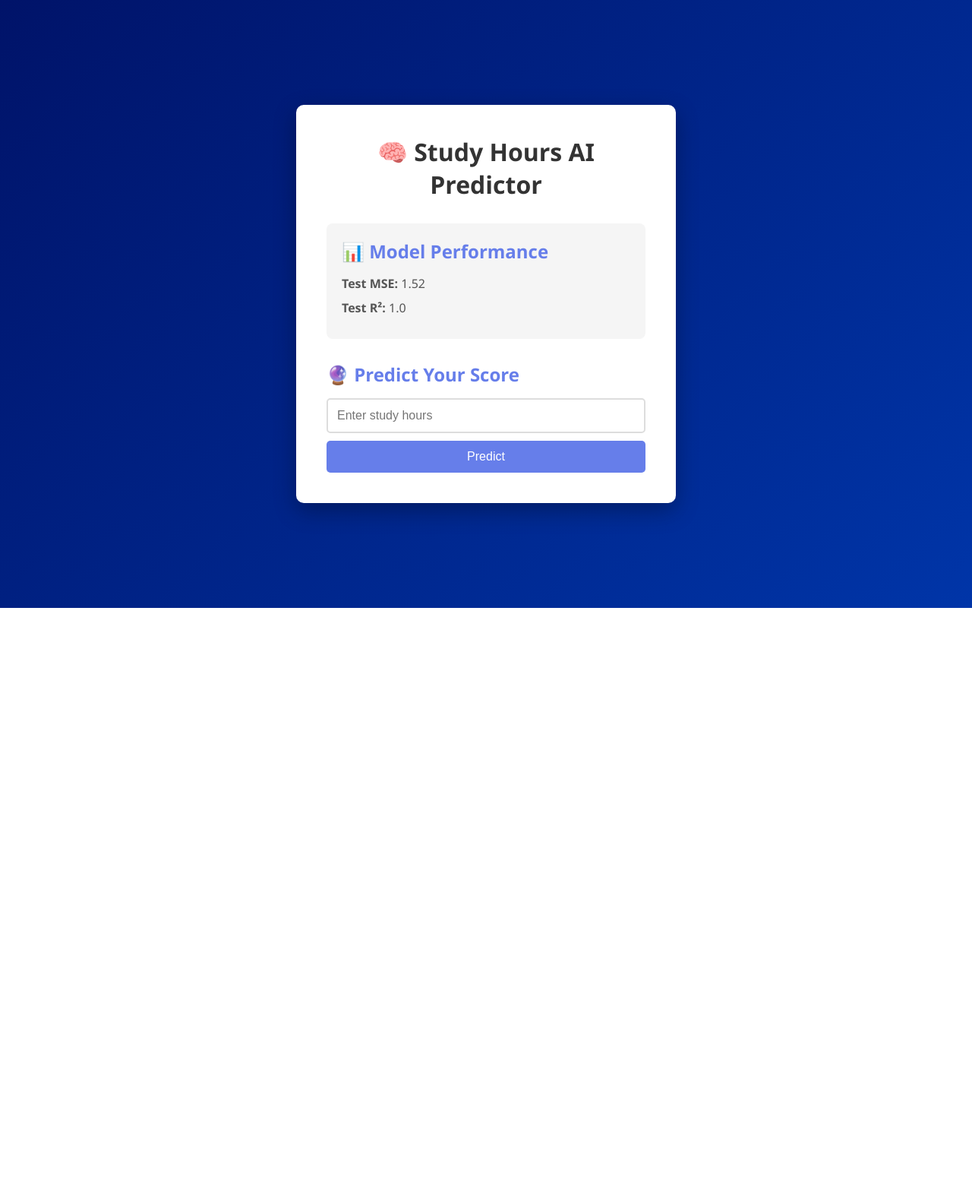
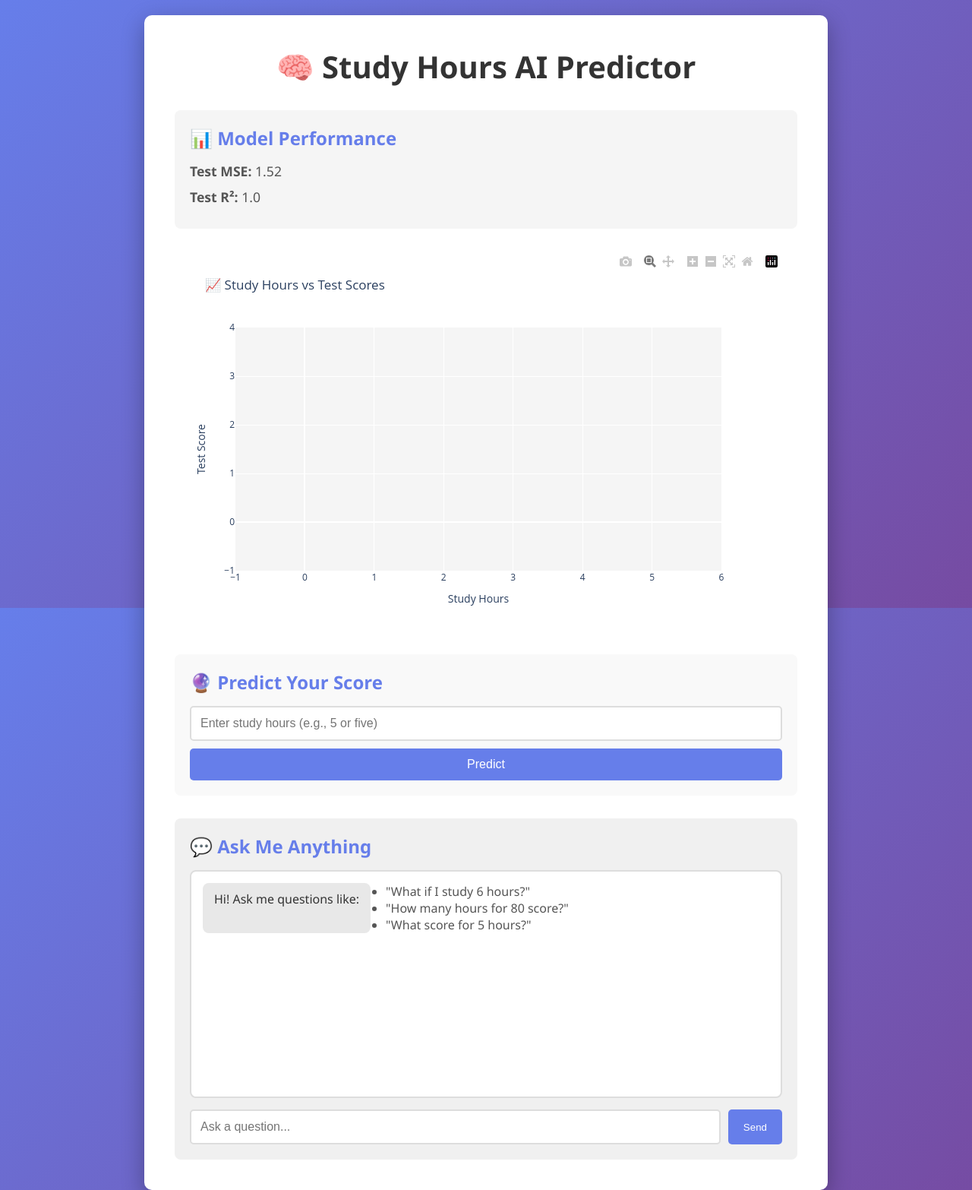
Before and after one commit to wapnethmitha/ai-study-predictor, a Flask app: page / in a window 1280 px wide. Shown: the whole page at 76% size. Before the commit the page ends 800 px from the top, so only its background shows below. Run offline with Flask 3, Linux system fonts and the light colour scheme; some libraries are stand-ins or nearby versions.

Commit message:
Add visualization and chat functionality to AI study hours predictor

```diff
--- a/app.py
+++ b/app.py
@@ -3,6 +3,8 @@ import numpy as np
 from sklearn.linear_model import LinearRegression
 from sklearn.model_selection import train_test_split
 from sklearn.metrics import mean_squared_error, r2_score
+import plotly.graph_objects as go
+import json
 
 app = Flask(__name__)
 
@@ -15,9 +17,47 @@ model = LinearRegression().fit(X_train, y_train)
 mse = mean_squared_error(y_test, model.predict(X_test))
 r2 = r2_score(y_test, model.predict(X_test))
 
+# Generate visualization
+def generate_chart():
+    # Create line for predictions across range
+    x_range = np.linspace(0, 10, 100).reshape(-1, 1)
+    y_pred_range = model.predict(x_range)
+
+    fig = go.Figure()
+
+    # Scatter plot for training data
+    fig.add_trace(go.Scatter(
+        x=hours.flatten(), y=scores,
+        mode='markers',
+        name='Training Data',
+        marker=dict(size=10, color='#667eea', symbol='circle')
+    ))
+
+    # Line for model prediction
+    fig.add_trace(go.Scatter(
+        x=x_range.flatten(), y=y_pred_range,
+        mode='lines',
+        name='Model Prediction',
+        line=dict(color='#764ba2', width=3, dash='dash')
+    ))
+
+    fig.update_layout(
+        title='📈 Study Hours vs Test Scores',
+        xaxis_title='Study Hours',
+        yaxis_title='Test Score',
+        hovermode='closest',
+        plot_bgcolor='#f5f5f5',
+        width=800,
+        height=500
+    )
+
+    return fig.to_html(include_plotlyjs='cdn')
+
+chart_html = generate_chart()
+
 @app.route('/')
 def index():
-    return render_template('index.html', mse=mse, r2=r2)
+    return render_template('index.html', mse=mse, r2=r2, chart=chart_html)
 
 @app.route('/predict', methods=['POST'])
 def predict():
@@ -26,5 +66,70 @@ def predict():
     predicted_score = model.predict(np.array([[hours_value]]))[0]
     return jsonify({'prediction': round(predicted_score, 1)})
 
+@app.route('/chat', methods=['POST'])
+def chat():
+    user_message = request.json['message'].lower()
+
+    # Pattern: "what if I study X hours?"
+    if 'study' in user_message and 'hours' in user_message:
+        try:
+            # Extract number from message
+            words = user_message.split()
+            for i, word in enumerate(words):
+                if word in ['study', 'studying']:
+                    try:
+                        hours_val = float(words[i+1])
+                        pred = model.predict(np.array([[hours_val]]))[0]
+                        return jsonify({
+                            'response': f"If you study {hours_val} hours, your predicted score is **{pred:.1f}** 🎯",
+                            'type': 'prediction'
+                        })
+                    except:
+                        pass
+        except:
+            pass
+
+    # Pattern: "what score for X hours?"
+    if 'score' in user_message and ('for' in user_message or 'get' in user_message):
+        try:
+            words = user_message.replace('?', '').split()
+            for word in words:
+                try:
+                    num = float(word)
+                    if 0 <= num <= 10:
+                        pred = model.predict(np.array([[num]]))[0]
+                        return jsonify({
+                            'response': f"Studying **{num}** hours should give you around **{pred:.1f}** score 📊",
+                            'type': 'prediction'
+                        })
+                except:
+                    pass
+        except:
+            pass
+
+    # Pattern: "how many hours for X score?"
+    if 'hours' in user_message and ('for' in user_message or 'get' in user_message):
+        try:
+            words = user_message.replace('?', '').split()
+            for word in words:
+                try:
+                    score = float(word)
+                    if 20 <= score <= 90:
+                        # Reverse prediction: (score - intercept) / slope
+                        hours_needed = (score - model.intercept_) / model.coef_[0]
+                        return jsonify({
+                            'response': f"To get a score of **{score}**, you need to study approximately **{hours_needed:.1f} hours** ⏱️",
+                            'type': 'prediction'
+                        })
+                except:
+                    pass
+        except:
+            pass
+
+    return jsonify({
+        'response': "I didn't understand. Try asking: 'What if I study 5 hours?' or 'How many hours for 80 score?'",
+        'type': 'error'
+    })
+
 if __name__ == '__main__':
     app.run(debug=True)
--- a/static/style.css
+++ b/static/style.css
@@ -6,11 +6,9 @@
 
 body {
     font-family: 'Segoe UI', Tahoma, Geneva, Verdana, sans-serif;
-    background: linear-gradient(135deg, #001369 0%, #0035a8 100%);
+    background: linear-gradient(135deg, #667eea 0%, #764ba2 100%);
     min-height: 100vh;
-    display: flex;
-    justify-content: center;
-    align-items: center;
+    padding: 20px;
 }
 
 .container {
@@ -18,19 +16,21 @@ body {
     padding: 40px;
     border-radius: 10px;
     box-shadow: 0 10px 30px rgba(0, 0, 0, 0.3);
-    max-width: 500px;
-    width: 100%;
+    max-width: 900px;
+    margin: 0 auto;
 }
 
 h1 {
     text-align: center;
     color: #333;
     margin-bottom: 30px;
+    font-size: 2.5em;
 }
 
 h2 {
     color: #667eea;
     margin-bottom: 15px;
+    font-size: 1.5em;
 }
 
 .performance {
@@ -43,6 +43,20 @@ h2 {
 .performance p {
     margin: 10px 0;
     color: #555;
+    font-size: 1.1em;
+}
+
+.chart-section {
+    margin: 30px 0;
+    border-radius: 8px;
+    overflow: hidden;
+}
+
+.predictor {
+    background: #f9f9f9;
+    padding: 20px;
+    border-radius: 8px;
+    margin-bottom: 30px;
 }
 
 .predictor input {
@@ -78,3 +92,79 @@ h2 {
     border-radius: 5px;
     text-align: center;
 }
+
+/* Chat Styles */
+.chat-section {
+    background: #f0f0f0;
+    padding: 20px;
+    border-radius: 8px;
+}
+
+.chat-box {
+    background: white;
+    border: 2px solid #ddd;
+    border-radius: 8px;
+    height: 300px;
+    overflow-y: auto;
+    padding: 15px;
+    margin-bottom: 15px;
+}
+
+.chat-message {
+    margin-bottom: 15px;
+    display: flex;
+}
+
+.chat-message.user {
+    justify-content: flex-end;
+}
+
+.chat-message.user p {
+    background: #667eea;
+    color: white;
+    padding: 10px 15px;
+    border-radius: 8px;
+    max-width: 70%;
+    word-wrap: break-word;
+}
+
+.chat-message.bot p {
+    background: #e8e8e8;
+    color: #333;
+    padding: 10px 15px;
+    border-radius: 8px;
+    max-width: 70%;
+    word-wrap: break-word;
+}
+
+.chat-message.bot ul {
+    margin-left: 20px;
+    color: #555;
+}
+
+.chat-input-wrapper {
+    display: flex;
+    gap: 10px;
+}
+
+.chat-input-wrapper input {
+    flex: 1;
+    padding: 12px;
+    border: 2px solid #ddd;
+    border-radius: 5px;
+    font-size: 16px;
+}
+
+.chat-input-wrapper button {
+    padding: 12px 20px;
+    background: #667eea;
+    color: white;
+    border: none;
+    border-radius: 5px;
+    cursor: pointer;
+    transition: 0.3s;
+}
+
+.chat-input-wrapper button:hover {
+    background: #764ba2;
+}
--- a/templates/index.html
+++ b/templates/index.html
@@ -3,6 +3,7 @@
 <head>
     <title>Study Hours AI Predictor</title>
     <link rel="stylesheet" href="{{ url_for('static', filename='style.css') }}">
+    <script src="https://cdn.plot.ly/plotly-latest.min.js"></script>
 </head>
 <body>
     <div class="container">
@@ -14,16 +15,40 @@
             <p><strong>Test R²:</strong> {{ r2|round(2) }}</p>
         </div>
 
+        <!-- Chart Section -->
+        <div class="chart-section">
+            {{ chart|safe }}
+        </div>
+
+        <!-- Predictor Section -->
         <div class="predictor">
             <h2>🔮 Predict Your Score</h2>
-            <input type="text" id="hoursInput" placeholder="Enter study hours" step="0.5" min="0" max="10">
+            <input type="text" id="hoursInput" placeholder="Enter study hours (e.g., 5 or five)">
             <button onclick="predict()">Predict</button>
             <div id="result"></div>
+        </div>
+
+        <!-- Chat Section -->
+        <div class="chat-section">
+            <h2>💬 Ask Me Anything</h2>
+            <div id="chatBox" class="chat-box">
+                <div class="chat-message bot">
+                    <p>Hi! Ask me questions like:</p>
+                    <ul>
+                        <li>"What if I study 6 hours?"</li>
+                        <li>"How many hours for 80 score?"</li>
+                        <li>"What score for 5 hours?"</li>
+                    </ul>
+                </div>
+            </div>
+            <div class="chat-input-wrapper">
+                <input type="text" id="chatInput" placeholder="Ask a question..." onkeypress="if(event.key==='Enter') sendChat()">
+                <button onclick="sendChat()">Send</button>
+            </div>
         </div>
     </div>
 
     <script>
-        // Word to number mapping
         const wordToNumber = {
             'zero': 0, 'one': 1, 'two': 2, 'three': 3, 'four': 4, 'five': 5,
             'six': 6, 'seven': 7, 'eight': 8, 'nine': 9, 'ten': 10,
@@ -38,14 +63,11 @@
                 return;
             }
 
-            // Try to convert text to number
             let hours = parseFloat(hoursInput);
 
-            // If not a number, try word conversion
             if (isNaN(hours)) {
                 hours = wordToNumber[hoursInput];
 
-                // Handle phrases like "two and half"
                 if (!hours) {
                     for (let word in wordToNumber) {
                         if (hoursInput.includes(word)) {
@@ -57,7 +79,7 @@
             }
 
             if (isNaN(hours) || hours === undefined) {
-                alert('Please enter a valid number or word (e.g., "two", "5.5", "three and half")');
+                alert('Please enter a valid number or word (e.g., "two", "5.5")');
                 return;
             }
 
@@ -72,6 +94,37 @@
                     `<p class="success">If you study <strong>${hours}</strong> hours, predicted score ≈ <strong>${data.prediction}</strong> 🎯</p>`;
             });
         }
+
+        function sendChat() {
+            let message = document.getElementById('chatInput').value.trim();
+
+            if (!message) return;
+
+            // Add user message to chat
+            const chatBox = document.getElementById('chatBox');
+            const userDiv = document.createElement('div');
+            userDiv.className = 'chat-message user';
+            userDiv.innerHTML = `<p>${message}</p>`;
+            chatBox.appendChild(userDiv);
+
+            document.getElementById('chatInput').value = '';
+            chatBox.scrollTop = chatBox.scrollHeight;
+
+            // Send to backend
+            fetch('/chat', {
+                method: 'POST',
+                headers: {'Content-Type': 'application/json'},
+                body: JSON.stringify({message: message})
+            })
+            .then(response => response.json())
+            .then(data => {
+                const botDiv = document.createElement('div');
+                botDiv.className = 'chat-message bot';
+                botDiv.innerHTML = `<p>${data.response}</p>`;
+                chatBox.appendChild(botDiv);
+                chatBox.scrollTop = chatBox.scrollHeight;
+            });
+        }
     </script>
 </body>
 </html>
```
